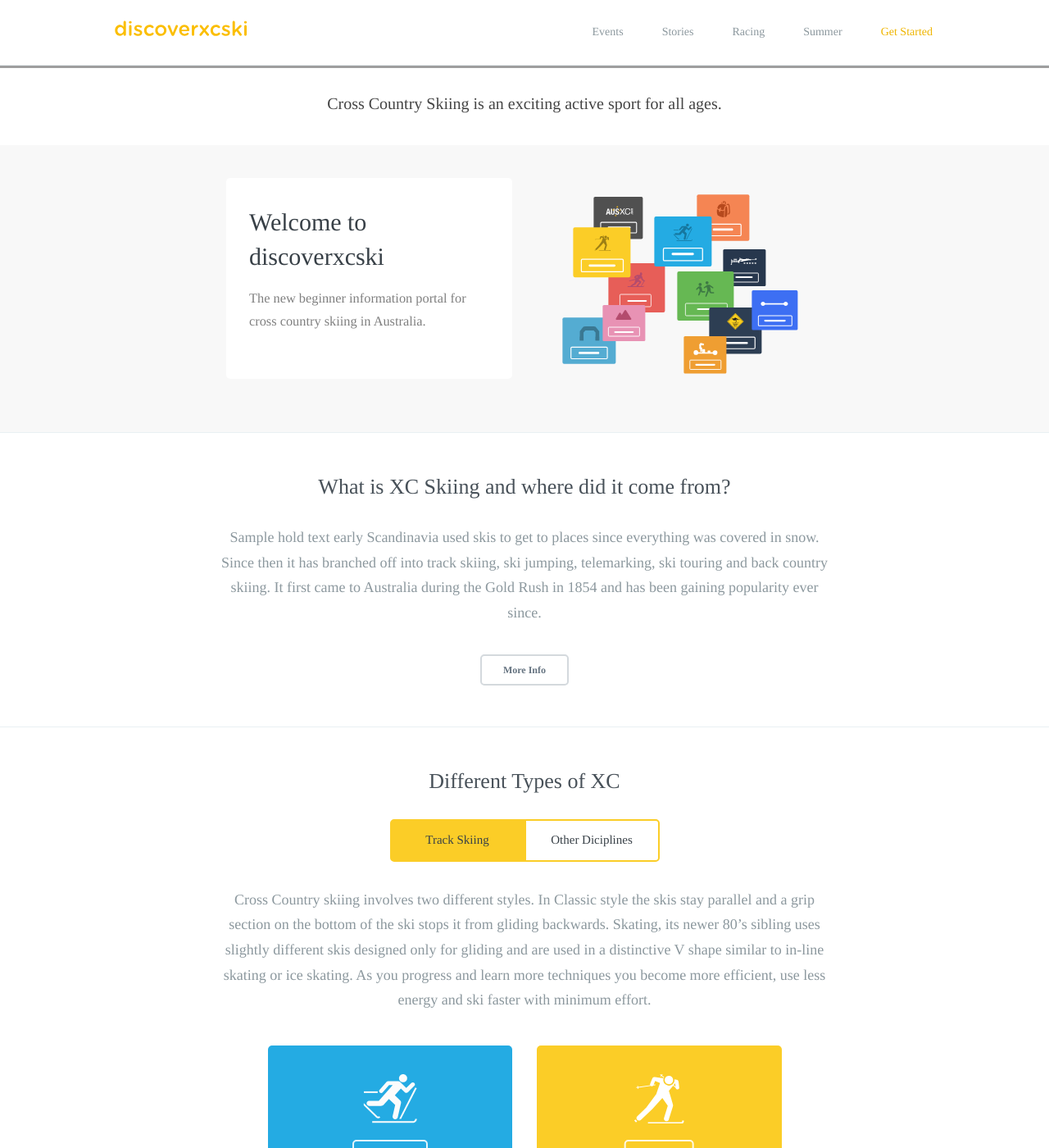
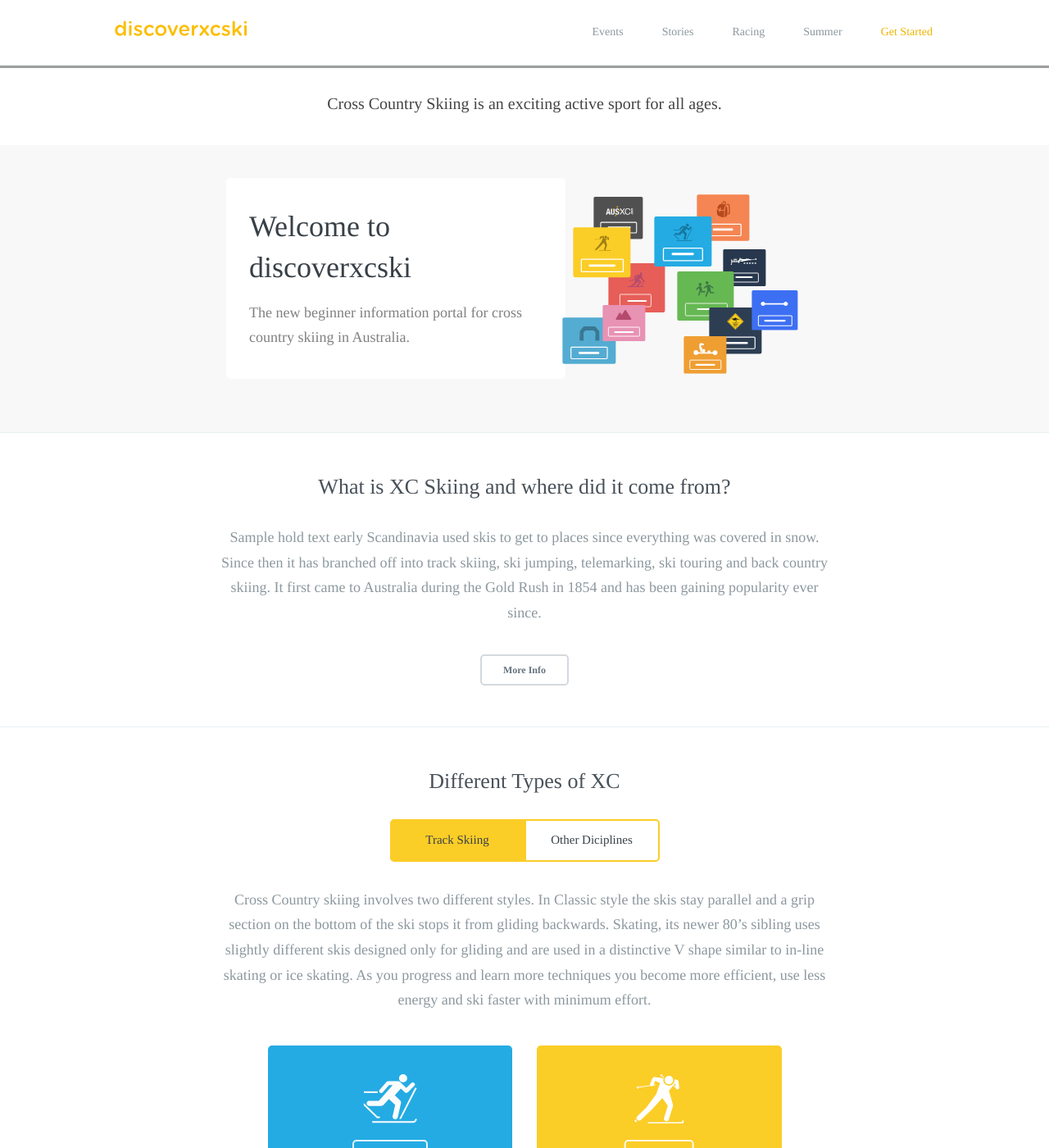
Before and after one commit to robcatto/robcatto.github.io, a Jekyll site: the page index.html, which Jekyll copies as it is, in a window 1280 px wide and 1400 px high, scrolled down 957 px. Shown: the whole window at 82% size. Built offline with Jekyll 4.4.1, drawn with Linux system fonts in a browser that asks for light colours; some web fonts are replaced; Markdown is read by kramdown in place of the engine named in the settings.

Commit message:
Homepage Commit

```diff
--- a/index.html
+++ b/index.html
@@ -137,7 +137,10 @@
                                                 min-height: 245px;
                                                 padding: 0px 28px;
                                                 text-align: left;
-                                                ">
+                                                width: 414px;
+                                                box-sizing: border-box;
+                                                max-height: 245px;">
+
                                                 <h1 class="welcome__card">Welcome to discoverxcski</h1>
                                                 <p class="welcome__card--p">The new beginner information portal for cross country skiing in Australia.</p>
 
--- a/style.css
+++ b/style.css
@@ -1161,7 +1161,7 @@ font-weight: 500;
 }
 
 .welcome__card {
-  font-size: 30px;
+  font-size: 36px;
   color: #384047;
   padding-top: 34px;
   line-height: 1.4;
@@ -1169,12 +1169,12 @@ font-weight: 500;
 }
 
 .welcome__card--p {
-  font-size: 1.0224em;
+    font-size: 18px;
   line-height: 1.7;
   margin-left: 0px;
   text-align: left;
   color: rgba(0,0,0,0.5);
-  padding: 15px 0px;
+  padding: 14px 0px;
   width: 100%;
 }
 
```
